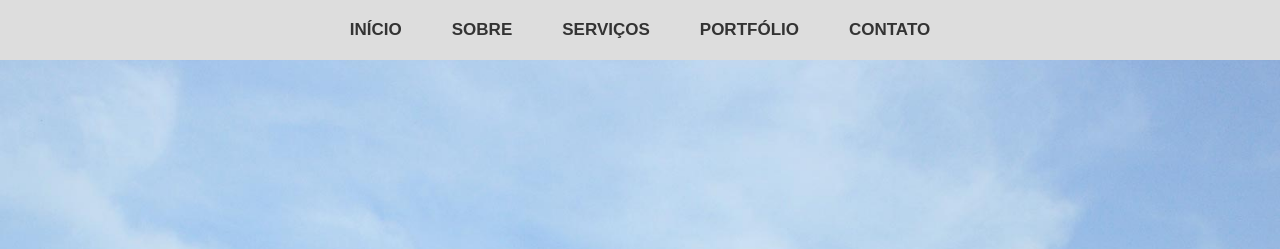
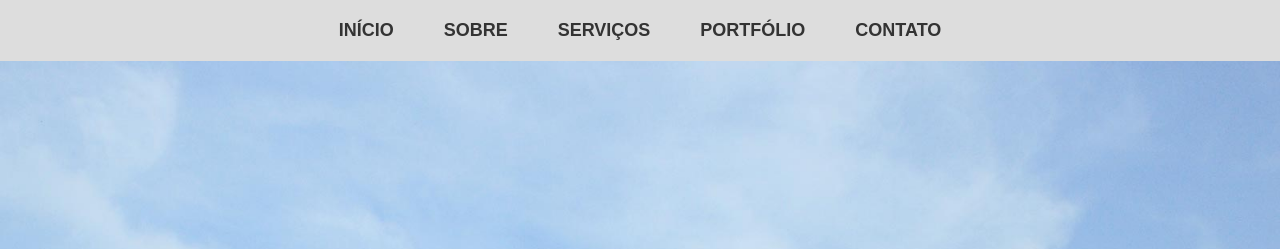
Before and after one commit to Paviani/primeiro_site, a plain HTML site: page index.html in a window 1280 px wide. Shown: the top 249 px of the page. Drawn offline with Linux system fonts and the light colour scheme.

Commit message:
aumentar menu

```diff
--- a/estilos.css
+++ b/estilos.css
@@ -24,7 +24,7 @@ body {
     padding: 20px 25px; /* Adiciona preenchimento interno (20px em cima/baixo, 25px nos lados) */
     font-weight: bold; /* Deixa o texto em negrito */
     text-transform: uppercase; /* Transforma todo o texto para maiúsculas */
-    font-size: 17px; /* Define o tamanho da fonte */
+    font-size: 18px; /* Define o tamanho da fonte */
 }
 
 /* Efeito ao passar o mouse sobre o link do menu */
```
